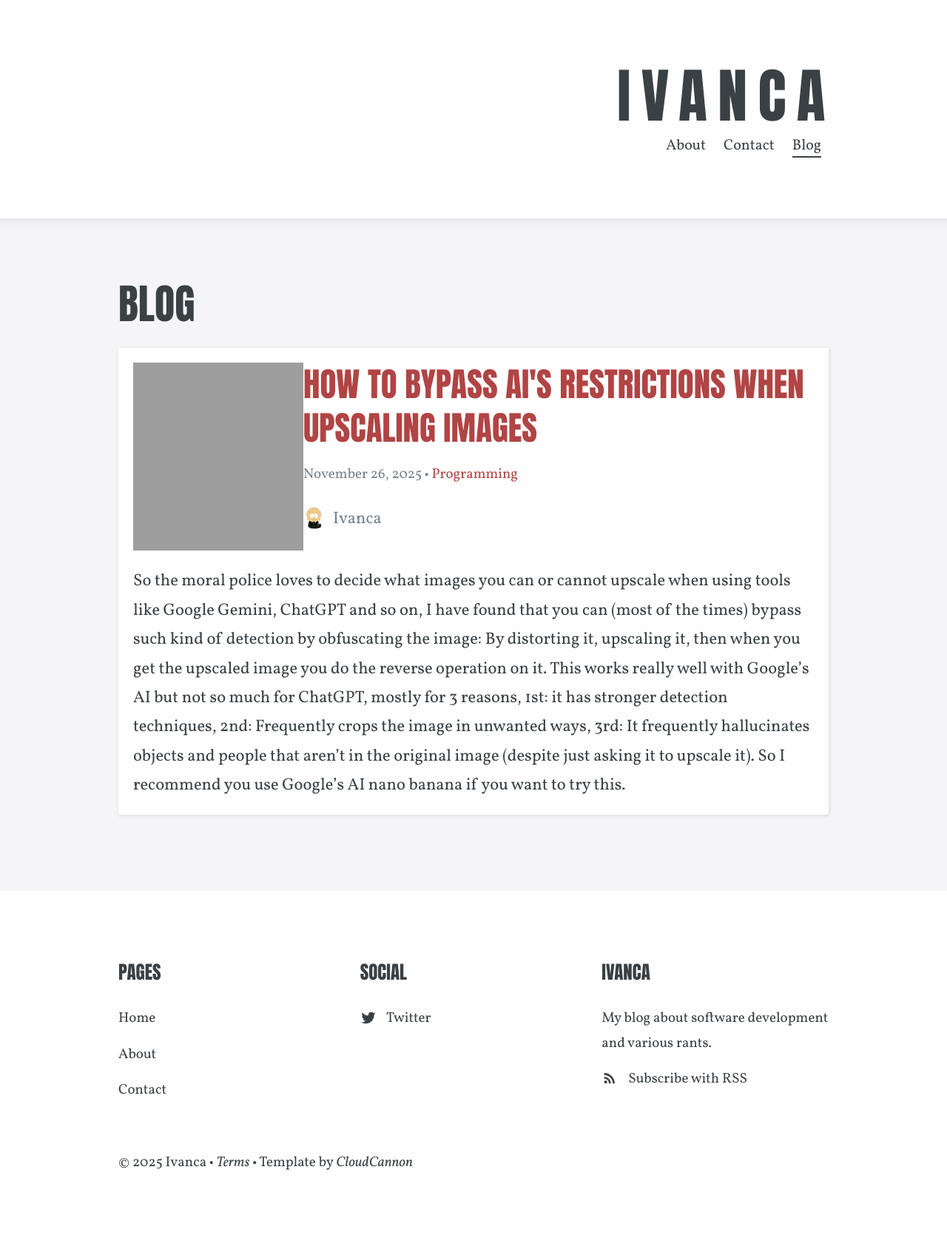
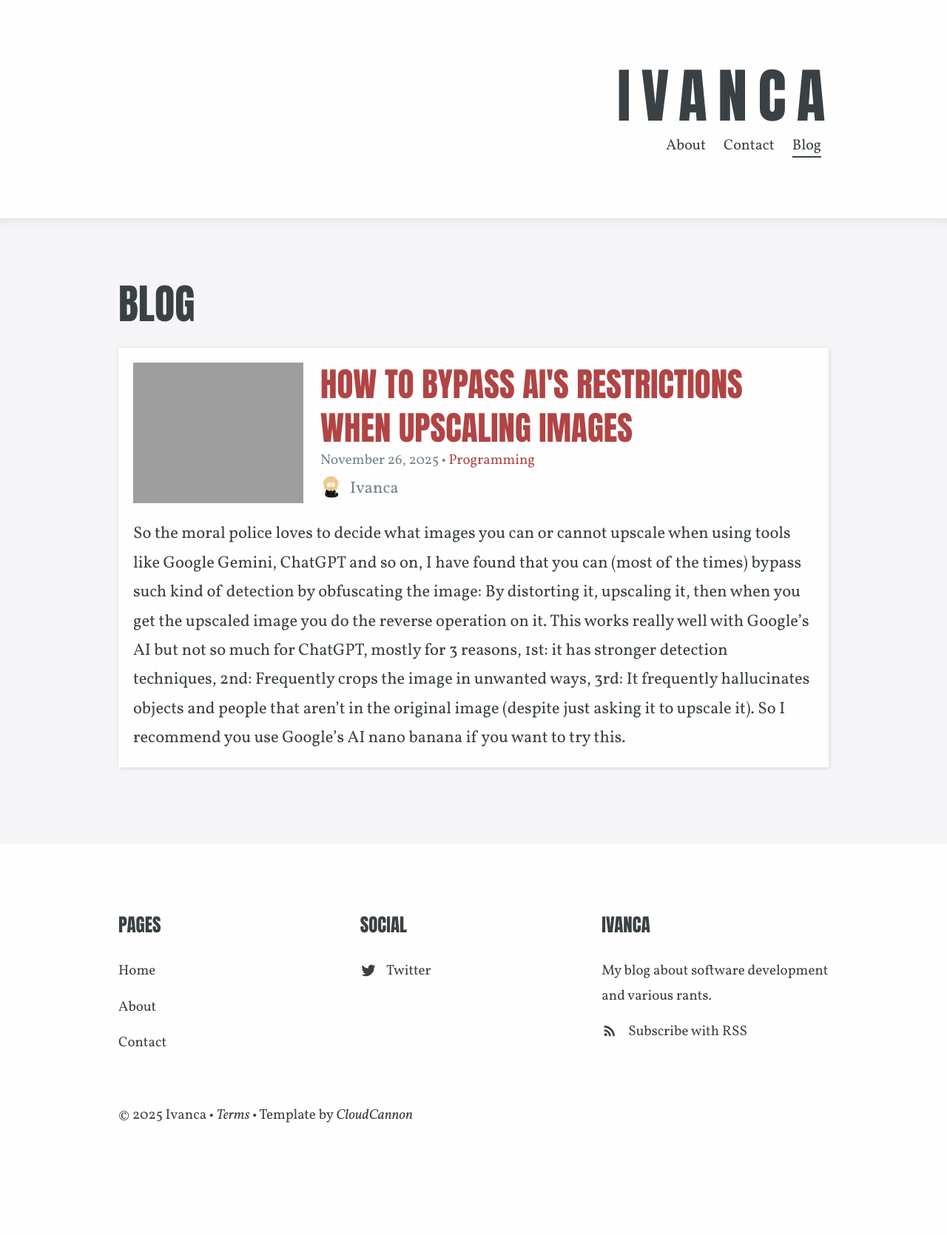
Before and after one commit to Ivanca/ivanca.github.io, a Jekyll site: the page built from blog/index.html, in a window 1280 px wide. Shown: the whole page at 74% size. Built offline with Jekyll 4.4.1, drawn with Linux system fonts in a browser that asks for light colours; some web fonts are replaced; the list of posts is cut into pages by our own code; after the commit the page ends 1605 px from its top, so only the background shows below that; grey boxes are pictures that could not be loaded.

Commit message:
Adjust post summary layout: modify flex properties and reset margins

```diff
--- a/_sass/_layout.scss
+++ b/_sass/_layout.scss
@@ -357,7 +357,8 @@ footer {
 }
 
 .post-summary-content.has-post-summary-image {
-	flex: 0 1 75%;
+	flex: 0 1 72.5%;
+	margin-left: 2.5%;
 }
 
 .post-summary-image {
@@ -377,9 +378,10 @@ footer {
 .post-summary-details {
 	color: #75828a;
 	font-size: 1.9rem;
+	margin: 0;
 }
 
 .post-summary-author {
 	@extend .testimonial-author;
-	margin: 1em 0;
+	margin: 0;
 }
```
